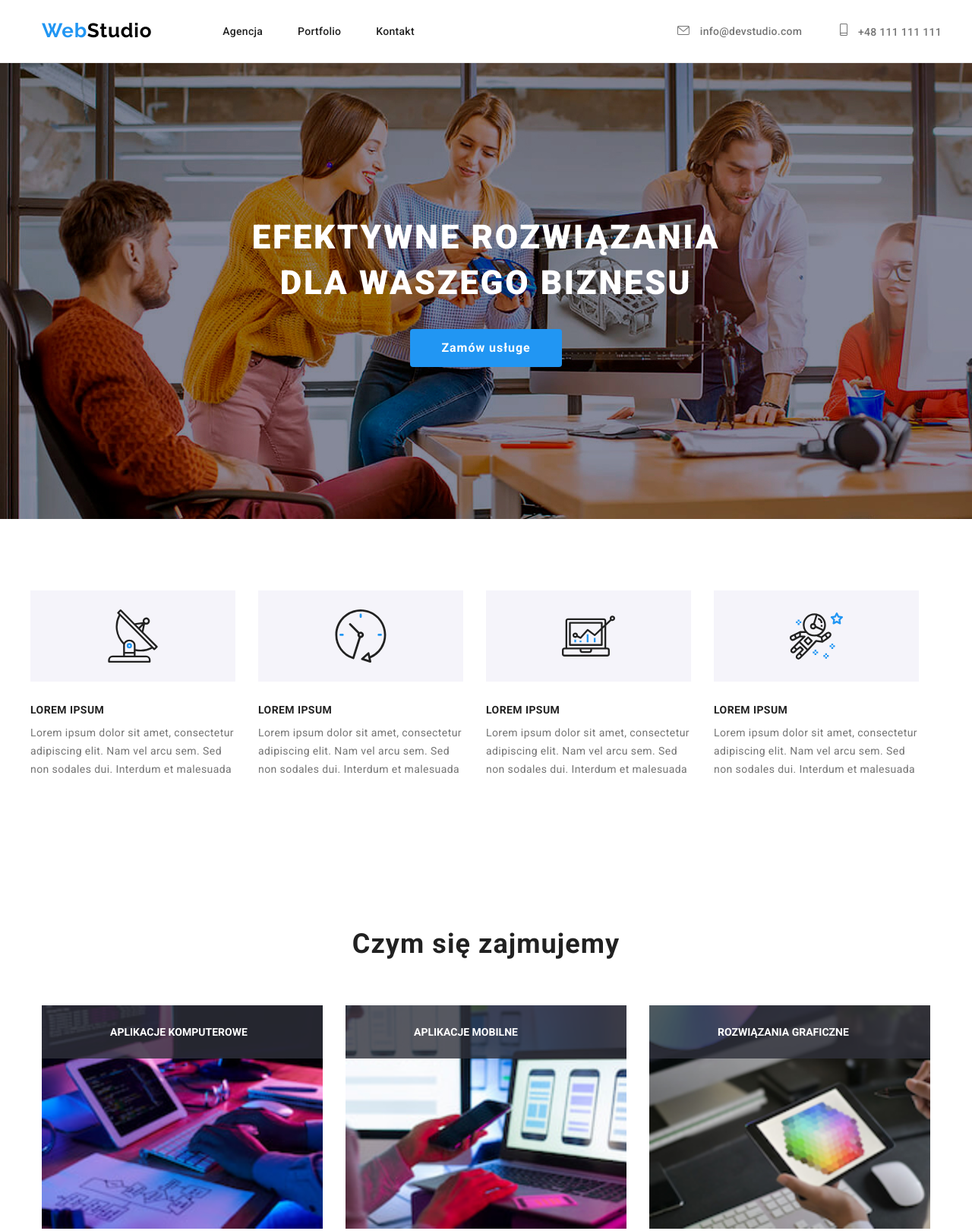
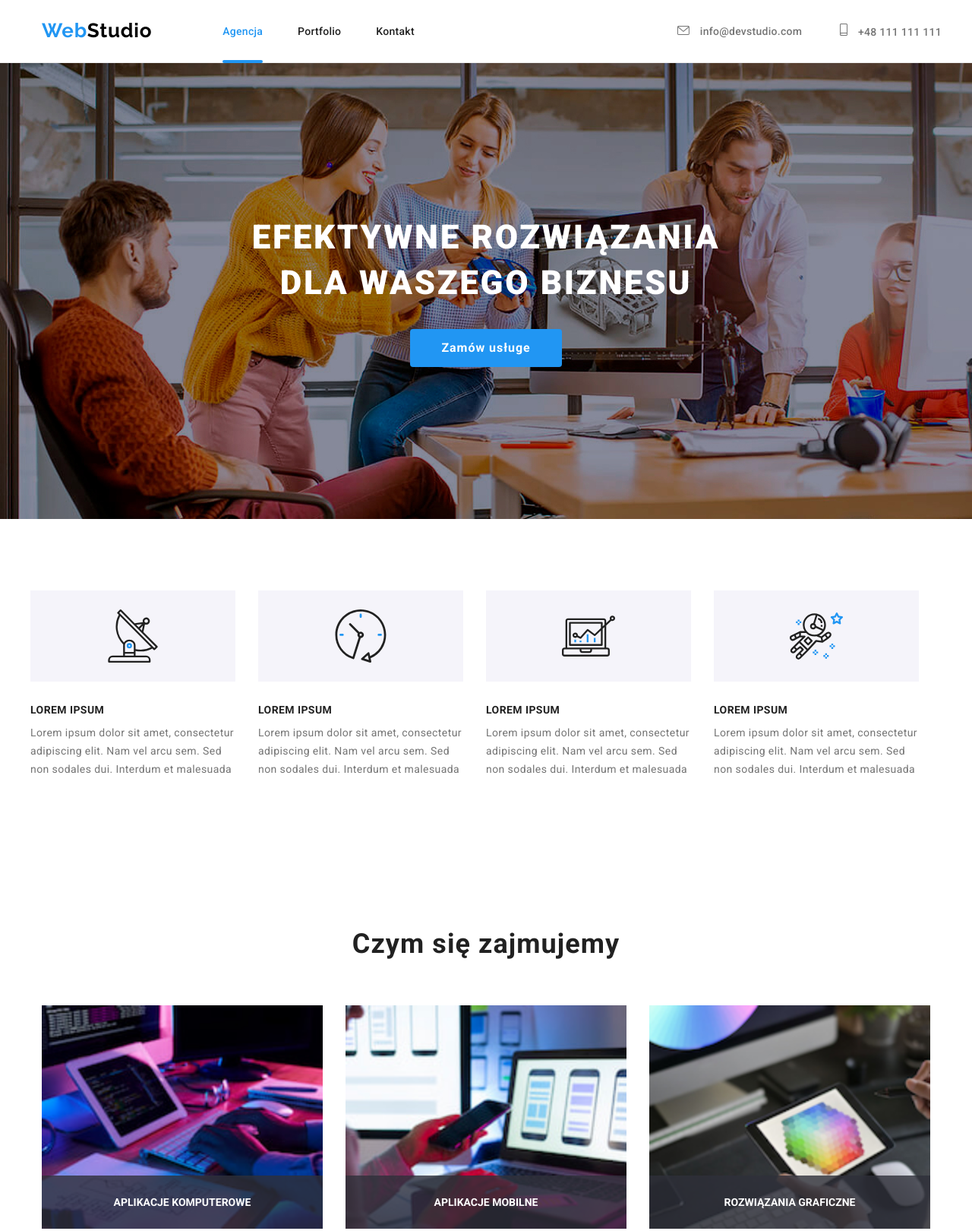
Before and after one commit to asiaostrowska55/goit-markup-hw-05, a plain HTML site: page index.html in a window 1280 px wide. Shown: the top 1620 px of the page at 76% size. Drawn offline with nearby package versions, Linux system fonts and the light colour scheme.

Commit message:
niebieska kreska w nagłówku

```diff
--- a/css/styles.css
+++ b/css/styles.css
@@ -20,7 +20,23 @@ body {
   transition-duration: 250ms;
   transition-timing-function: cubic-bezier(0.4, 0, 0.2, 1);
 }
-
+.link.active {
+  color: #2196f3;
+}
+.active::after {
+  width: 100%;
+  height: 4px;
+  border-radius: 2px;
+  background-color: #2196f3;
+  content: "";
+  position: absolute;
+  bottom: 0;
+  display: block;
+  transform: translateY(33px);
+}
+.position {
+  position: relative;
+}
 .webstudio2 {
   font-family: "Raleway";
   font-weight: 700;
@@ -105,7 +121,9 @@ body {
   text-align: center;
 }
 .btn-studio:hover {
-  box-shadow: 1px 0px 2px 3px #747474;
+  box-shadow: 1px 0px 10px 3px rgba(73, 76, 105, 0.693);
+  transition-duration: 250ms;
+  transform: scale(1.05);
 }
 .portfolio-titles {
   font-weight: 700;
@@ -209,6 +227,7 @@ body {
 }
 .header {
   border-bottom: 1px solid #ececec;
+  height: 100%;
 }
 .header-items {
   display: flex;
@@ -467,14 +486,17 @@ img {
   color: #ffffff;
   font-size: 14px;
   font-weight: 700;
+  text-align: center;
 }
 
 .whatwedo-label > .label {
   position: absolute;
-  top: 0;
+  /* top: 0; */
   right: 0;
   left: 0;
+  bottom: 0;
   margin: 0;
-  padding: 27px 90px;
+  padding-top: 27px;
+  padding-bottom: 27px;
   background-color: rgba(47, 48, 58, 0.8);
 }
--- a/index.html
+++ b/index.html
@@ -30,14 +30,16 @@
         >
         <nav>
           <ul class="header-links">
-            <li>
-              <a href="./index.html" class="link transition">Agencja</a>
+            <li class="position">
+              <a href="./index.html" class="link active transition">Agencja</a>
             </li>
             <li>
               <a href="./portfolio.html" class="link transition">Portfolio</a>
             </li>
             <li>
-              <a href="./index.html" class="link transition">Kontakt</a>
+              <a href rel="noopener noreferrer" class="link transition"
+                >Kontakt</a
+              >
             </li>
           </ul>
         </nav>
```
Also changed, not shown: portfolio.html (+7 -3 lines).
